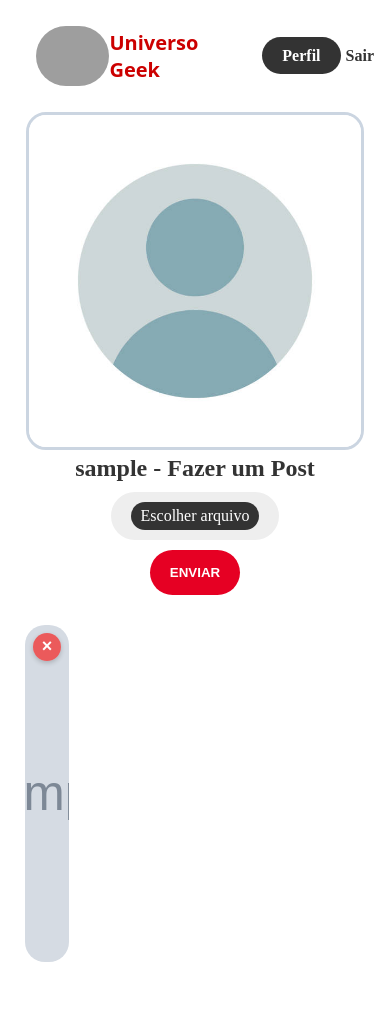
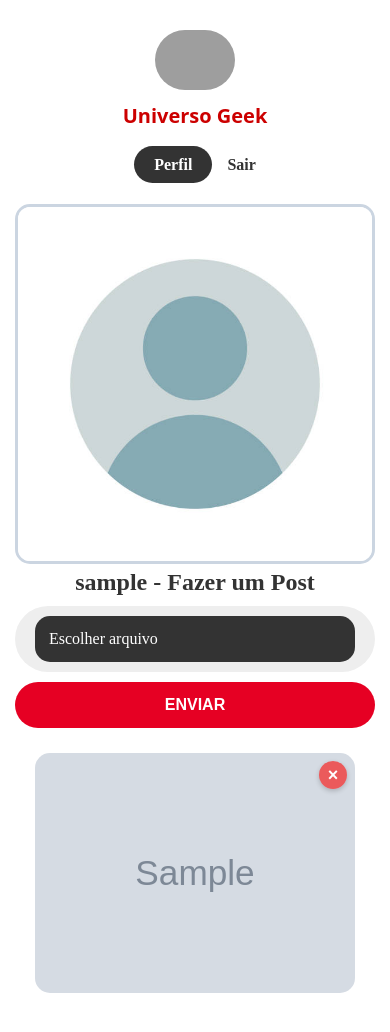
Before and after one commit to MatheusFullStackDias/Universo-Geek, a Flask app: page /perfil/1 in a window 390 px wide. Before the commit the page ends 962 px from the top, so only its background shows below. Run offline with Flask 3, Linux system fonts and the light colour scheme; a user stored in the database is signed in; tables that the repository leaves empty hold one stand-in row (values such as "Sample post"); grey boxes marked "Sample" are stand-in pictures; grey boxes are pictures that could not be loaded.

Commit message:
ajustando mobile

```diff
--- a/universogeek/static/css/style.css
+++ b/universogeek/static/css/style.css
@@ -398,3 +398,103 @@ img {
     background-color: rgba(220, 38, 38, 1); /* Vermelho sólido */
     transform: scale(1.1);
 }
+
+@media (max-width: 768px) {
+
+    /* --- 1. ESTRUTURA E LOGIN --- */
+    .container, .container-login {
+        width: 100% !important;
+        max-width: 100% !important;
+        padding: 15px !important;
+        box-sizing: border-box;
+    }
+
+    /* Ajusta o popup de login/cadastro para não cortar nas bordas do celular */
+    .popup {
+        width: 90% !important; /* Em vez de 400px fixos, ocupa 90% da tela do celular */
+        border-radius: 20px;
+        padding: 20px;
+    }
+
+    /* O plano de fundo estilo Pinterest se adapta ao mobile */
+    .bg-imagem-pinterest {
+        top: 30vh;
+    }
+
+    /* --- 2. BARRA DE NAVEGAÇÃO (NAV E NAVBAR) --- */
+    /* Modifica o menu para empilhar os elementos no celular */
+    nav, .navbar {
+        flex-direction: column !important;
+        align-items: center !important;
+        gap: 12px !important;
+        padding: 15px !important;
+    }
+
+    .restante-nav {
+        justify-content: center;
+        width: 100%;
+        gap: 15px; /* Dá um espaço melhor para clicar nos links com o dedo */
+    }
+
+    /* --- 3. O FEED DE IMAGENS DO SUPABASE (CRÍTICO) --- */
+    /* Altera de 5 colunas para 1 única coluna vertical no celular */
+    .conteudo {
+        grid-template-columns: 1fr !important; /* Uma imagem embaixo da outra */
+        column-gap: 0px !important;
+        row-gap: 20px !important;
+        padding: 10px !important;
+    }
+
+    /* Força as imagens vindas do Supabase a preencherem a largura do celular */
+    .bloco-imagem img {
+        width: 100% !important;
+        height: auto !important; /* Mantém a proporção original da foto */
+        max-height: 50vh;        /* Impede que fotos muito verticais fiquem gigantes */
+        object-fit: cover !important; /* Corta proporcionalmente sem distorcer */
+        border-radius: 15px;
+    }
+
+    /* --- 4. FOTO DE PERFIL (AVATAR) --- */
+    .foto-perfil-rosto {
+        width: 120px !important;  /* Reduz ligeiramente para telas menores */
+        height: 120px !important;
+    }
+
+    /* --- 5. FORMULÁRIOS E BOTÕES --- */
+    /* Evita que o iOS/Android dê zoom automático incômodo nos inputs */
+    .input {
+        width: 100% !important;
+        font-size: 16px !important;
+        padding: 12px !important;
+    }
+
+    /* Alinha os blocos de adicionar imagens e botões de envio */
+    .bloco-add-img, .bloco-input-botao {
+        flex-direction: column !important;
+        width: 100% !important;
+        gap: 10px;
+    }
+
+    .bloco-arquivo {
+        width: 100% !important;
+        justify-content: center;
+    }
+
+    .botao-login, .btn-salvar, .botao-arquivo {
+        width: 100% !important; /* Botões ocupam a largura total para facilitar o toque */
+        padding: 14px !important;
+        font-size: 16px !important;
+    }
+
+    /* --- 6. VISUALIZAÇÃO DO MODAL (IMAGEM EXPANDIDA) --- */
+    .modal-conteudo {
+        max-width: 95% !important; /* Permite que a foto expandida use quase a tela toda */
+        max-height: 80% !important;
+    }
+
+    .fechar-btn {
+        top: 10px;
+        right: 20px;
+        font-size: 35px;
+    }
+}
```
